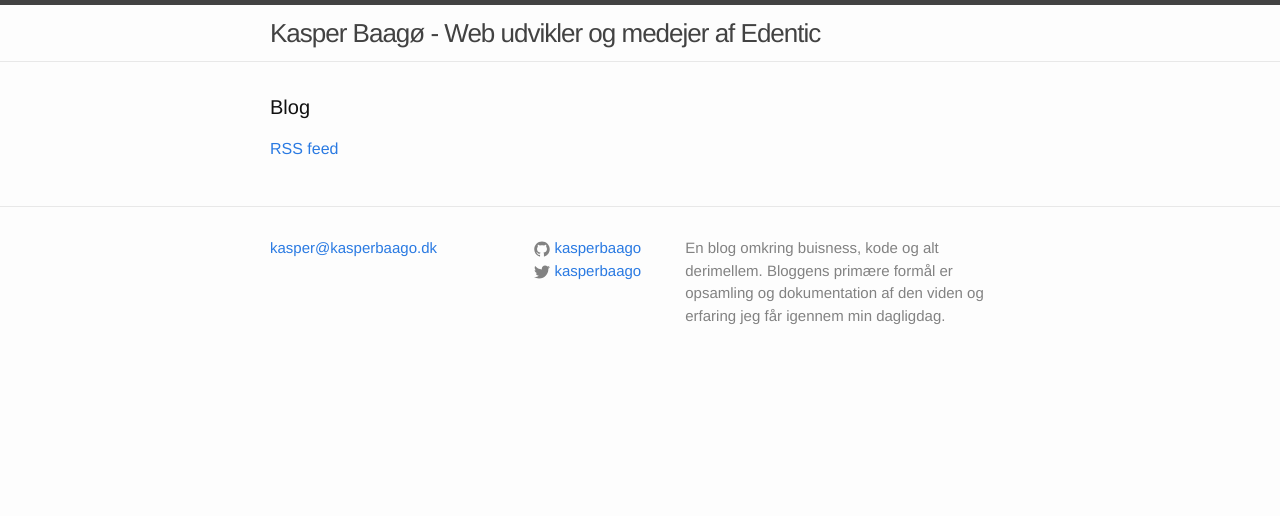
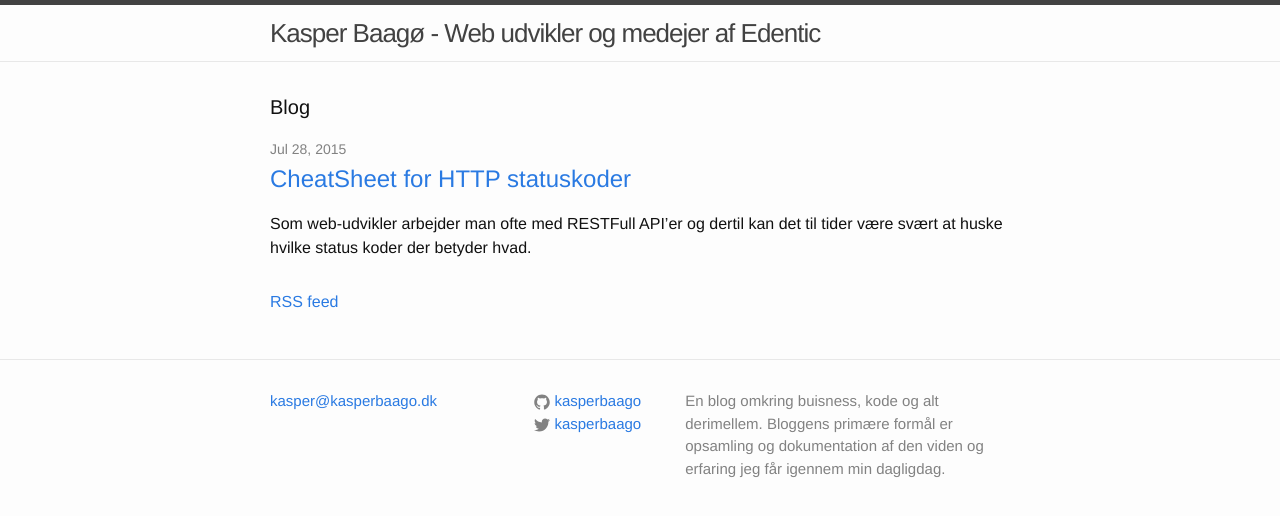
Before and after one commit to kasperbaago/kasperbaago.github.io, a Jekyll site: the page built from index.html, in a window 1280 px wide. Shown: the top 516 px of the page. Built offline with Jekyll 4.4.1, drawn with Linux system fonts in a browser that asks for light colours.

Commit message:
Added post about http status codes

```diff
--- /dev/null
+++ b/_posts/2015-07-28-statuscode-cheatsheet.md
@@ -0,0 +1,8 @@
+---
+layout: post
+title: CheatSheet for HTTP statuskoder
+
+---
+Som web-udvikler arbejder man ofte med RESTFull API'er og dertil kan det til tider være svært at huske hvilke status koder der betyder hvad.
+
+Jeg faldt derfor over [http://www.restapitutorial.com/httpstatuscodes.html](http://www.restapitutorial.com/httpstatuscodes.html){:target="_blank"} der giver et hurtigt overblik over de forskellige statuskoder og deres betydning.
--- a/index.html
+++ b/index.html
@@ -14,6 +14,7 @@ layout: default
         <h2>
           <a class="post-link" href="{{ post.url | prepend: site.baseurl }}">{{ post.title }}</a>
         </h2>
+        {{ post.excerpt }}
       </li>
     {% endfor %}
   </ul>
```
